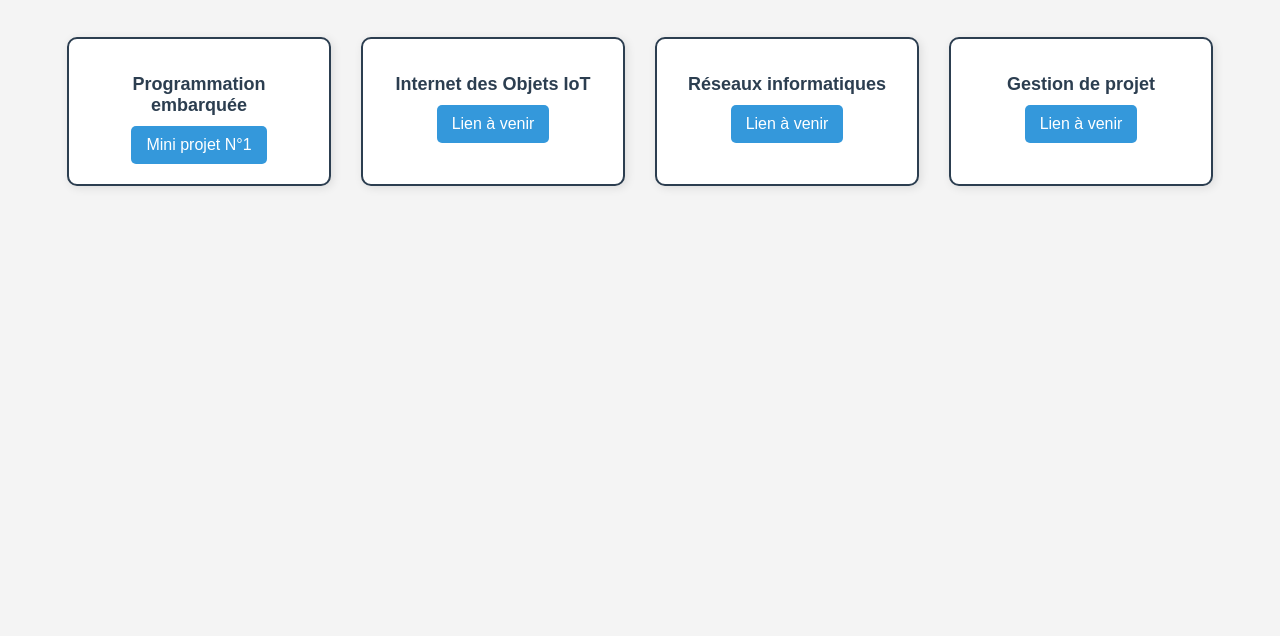
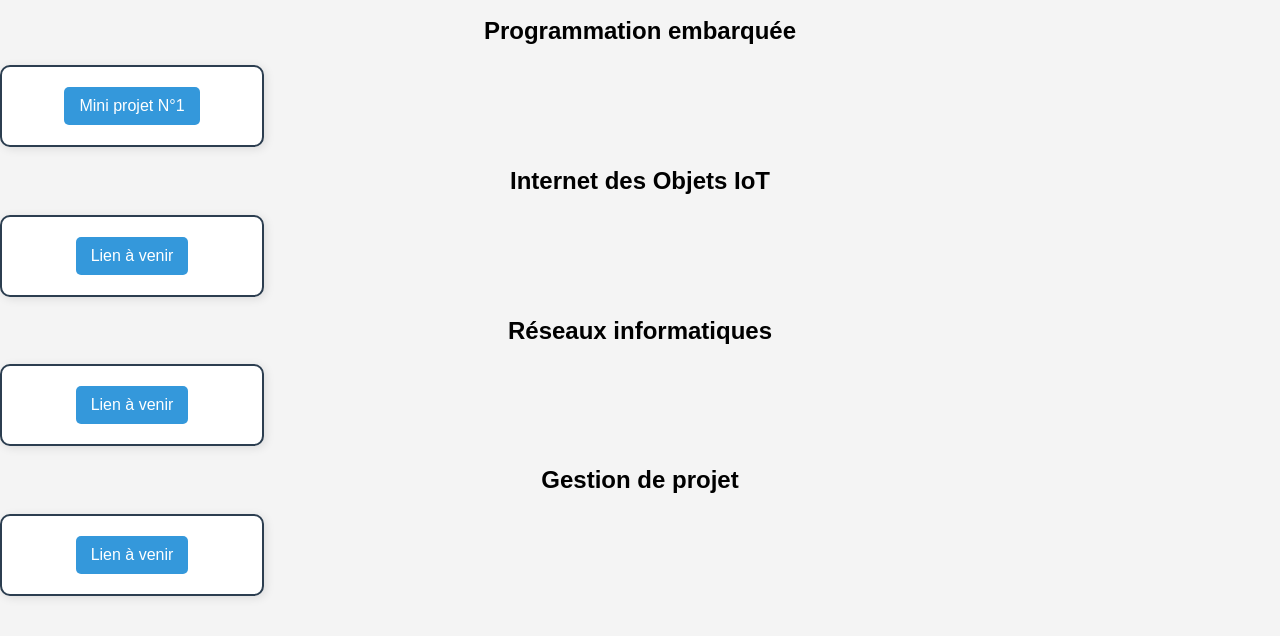
Before and after one commit to DJILI-K/BTS-CIEL, a plain HTML site: page index.html in a window 1280 px wide. Shown: the part 80-716 px from the top of the page. Drawn offline with Linux system fonts and the light colour scheme.

Commit message:
V2 index.html
V2

```diff
--- a/index.html
+++ b/index.html
@@ -8,27 +8,35 @@
 <body>
   <h1>Bienvenue au BTS CIEL</h1>
 
-  <div class="container">
-    <div class="box">
+  <div class="grid-container">
+    <div class="module">
       <h2>Programmation embarquée</h2>
+      <div class="box color1">
         <a href="https://github.com/DJILI-K/Mini-projet-1-E" target="_blank">
           Mini projet N°1
         </a>
       </div>
+    </div>
 
-    <div class="box">
+    <div class="module">
       <h2>Internet des Objets IoT</h2>
+      <div class="box color2">
         <a href="#">Lien à venir</a>
       </div>
+    </div>
 
-    <div class="box">
+    <div class="module">
       <h2>Réseaux informatiques</h2>
+      <div class="box color3">
         <a href="#">Lien à venir</a>
       </div>
+    </div>
 
-    <div class="box">
+    <div class="module">
       <h2>Gestion de projet</h2>
+      <div class="box color4">
         <a href="#">Lien à venir</a>
+      </div>
     </div>
   </div>
 </body>
```
Lines whose indentation alone changed are shown as unchanged.
